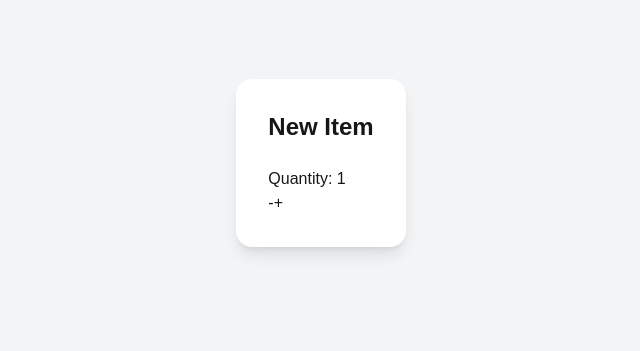
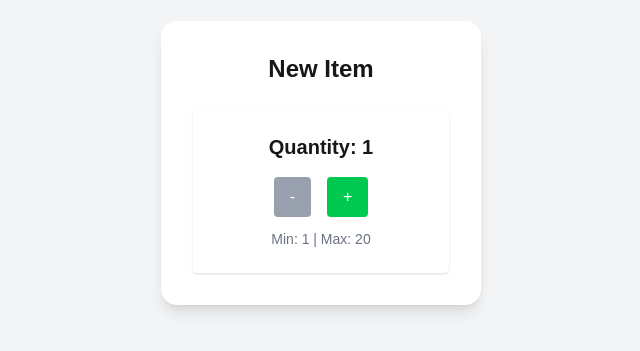
Before and after one commit to mitali1206/cprg306-assignments, a Next.js app: page /week-4 in a window 1280 px wide. Shown: the part 237-588 px from the top of the page, without its empty margins (319-959 px from the left). Built offline with nearby package versions, Linux system fonts and the light colour scheme.

Commit message:
Update new-item.js

```diff
--- a/app/week-4/new-item.js
+++ b/app/week-4/new-item.js
@@ -3,17 +3,14 @@
 import { useState } from "react";
 
 export default function NewItem() {
-  // quantity starts at 1
   const [quantity, setQuantity] = useState(1);
 
-  // increase quantity (max 20)
   function increment() {
     if (quantity < 20) {
       setQuantity(quantity + 1);
     }
   }
 
-  // decrease quantity (min 1)
   function decrement() {
     if (quantity > 1) {
       setQuantity(quantity - 1);
@@ -21,16 +18,28 @@ export default function NewItem() {
   }
 
   return (
-    <div>
-      <h2>Quantity: {quantity}</h2>
+    <div className="text-center p-6 bg-white rounded shadow w-64 mx-auto">
+      <h2 className="text-xl font-semibold mb-4">Quantity: {quantity}</h2>
 
-      <button onClick={decrement} disabled={quantity === 1}>
-        -
-      </button>
+      <div className="space-x-4">
+        <button
+          onClick={decrement}
+          disabled={quantity === 1}
+          className="px-4 py-2 bg-red-500 text-white rounded disabled:bg-gray-400"
+        >
+          -
+        </button>
 
-      <button onClick={increment} disabled={quantity === 20}>
-        +
-      </button>
+        <button
+          onClick={increment}
+          disabled={quantity === 20}
+          className="px-4 py-2 bg-green-500 text-white rounded disabled:bg-gray-400"
+        >
+          +
+        </button>
+      </div>
+
+      <p className="text-sm text-gray-500 mt-3">Min: 1 | Max: 20</p>
     </div>
   );
 }
```
